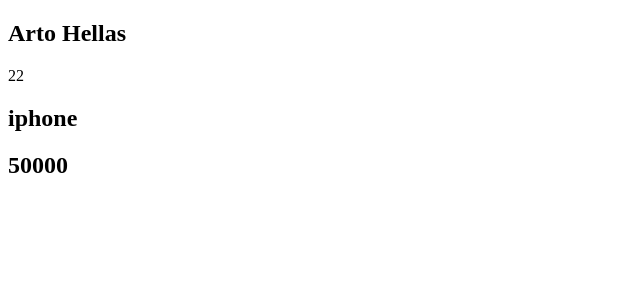
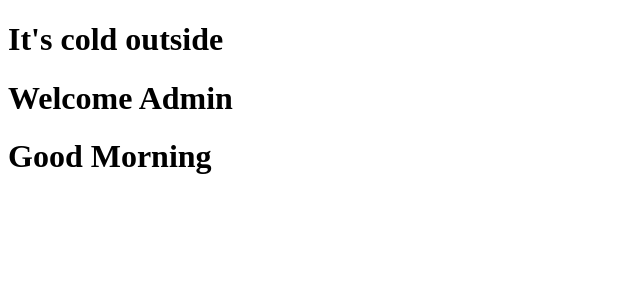
Before and after one commit to Codkashh/React-2.0, a React (Vite) app: page / in a window 1280 px wide. Shown: the top 300 px of the page, without its empty margins (0-640 px from the left). Built offline with nearby package versions, Linux system fonts and the light colour scheme.

Commit message:
conditional rendering in react

```diff
--- a/src/App.jsx
+++ b/src/App.jsx
@@ -1,11 +1,13 @@
 import React from 'react'
-import Product from './components/Product'
-import Person from './components/Person'
+import Weather from './components/Weather'
+import UserState from './components/UserState'
+import Greeting from './components/Greeting'
 const App = () => {
   return (
     <div>
-      <Person name="Arto Hellas" age={22} />
-      <Product name="iphone" price={50000} />
+      <Weather />
+      <UserState loggedIn={true} isAdmin={true}/>
+      <Greeting timeOfDay="afternoon"/>
     </div>
   )
 }
--- /dev/null
+++ b/src/components/Greeting.jsx
@@ -0,0 +1,10 @@
+
+const Greeting = ({timeOfDay}) => {
+    return timeOfDay = "morning" ? (
+        <h1>Good Morning</h1>
+    ) : (
+        <h1>Good Afternoon</h1>
+    );
+};
+
+export default Greeting
--- a/src/components/Person.jsx
+++ /dev/null
@@ -1,12 +0,0 @@
-import React from 'react'
-
-const Person = (props) => {
-  return (
-    <div>
-      <h2>{props.name}</h2>
-      <p>{props.age}</p>
-    </div>
-  )
-}
-
-export default Person
--- a/src/components/Product.jsx
+++ /dev/null
@@ -1,12 +0,0 @@
-import React from 'react'
-
-const Product = ({name, price}) => {
-  return (
-    <div>
-      <h2>{name}</h2>
-      <h2>{price}</h2>
-    </div>
-  )
-}
-
-export default Product
--- /dev/null
+++ b/src/components/UserState.jsx
@@ -0,0 +1,11 @@
+import React from 'react'
+
+const UserState = ({loggedIn, isAdmin}) => {
+  if(loggedIn && isAdmin) {
+    return <h1>Welcome Admin</h1>
+  } else {
+    return <h1>Welcome User</h1>
+  }
+}
+
+export default UserState
--- /dev/null
+++ b/src/components/Weather.jsx
@@ -0,0 +1,14 @@
+import React from 'react'
+
+const Weather = () => {
+    let temperature = 13;
+    if(temperature < 15) {
+        return <h1>It's cold outside</h1>;
+    } else if(temperature>14 && temperature<26) {
+        return <h1>It's nice outside</h1>;
+    } else {
+        return <h1>It's hot outside!</h1>
+    }
+}
+
+export default Weather
```
